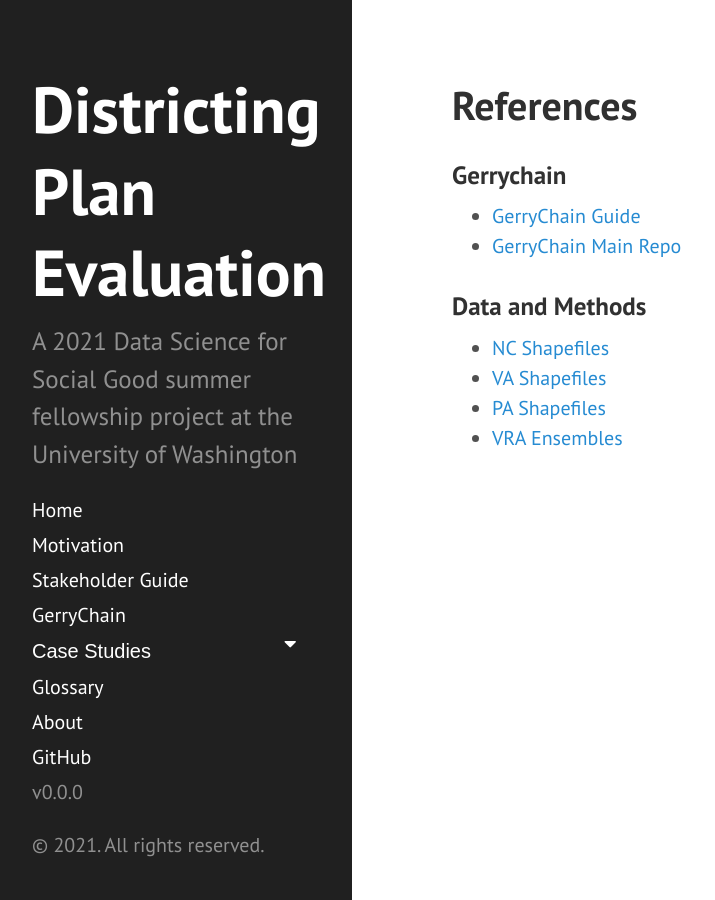
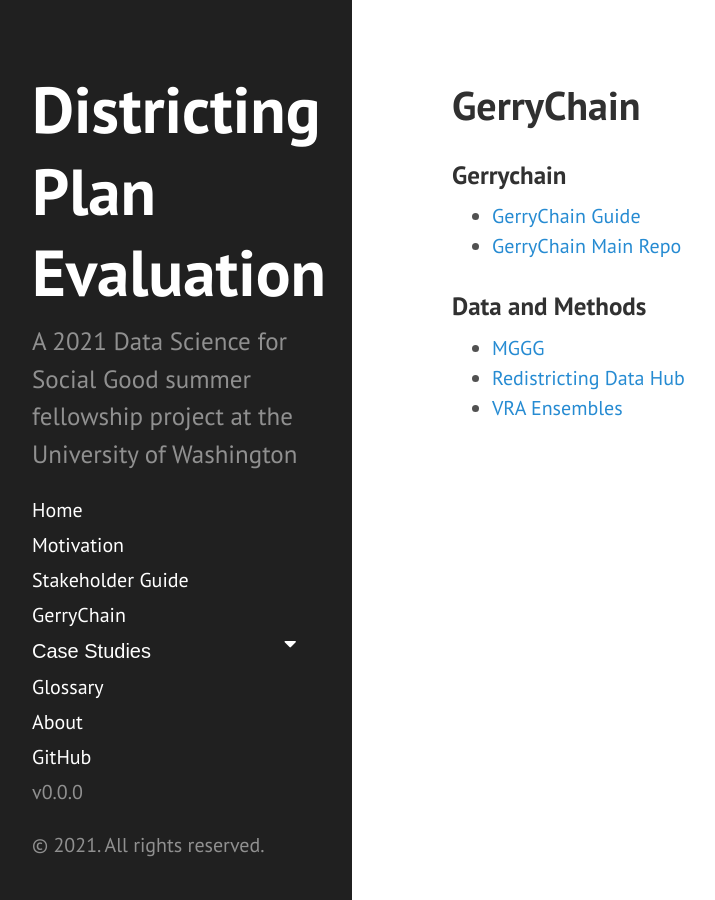
Before and after one commit to uwescience/DSSG2021-redistricting-website, a Jekyll site: the page built from gerrychain.md, in a window 1280 px wide. Shown: the whole page, without its empty margins (8-723 px from the left). Built offline with Jekyll 4.4.1, drawn with Linux system fonts in a browser that asks for light colours.

Commit message:
Update and rename references.md to gerrychain.md

```diff
--- a/references.md
+++ b/gerrychain.md
@@ -1,6 +1,6 @@
 ---
 layout: page
-title: References
+title: GerryChain
 ---
 
 ### Gerrychain
@@ -10,7 +10,6 @@ title: References
 
 ### Data and Methods
 
-* [NC Shapefiles](https://github.com/mggg-states/NC-shapefiles)
-* [VA Shapefiles](https://github.com/mggg-states/VA-shapefiles)
-* [PA Shapefiles](https://github.com/mggg-states/PA-shapefiles)
+* [MGGG](https://github.com/mggg-states/)
+* [Redistricting Data Hub](https://redistrictingdatahub.com)
 * [VRA Ensembles](https://github.com/mggg/VRA_ensembles)
```
